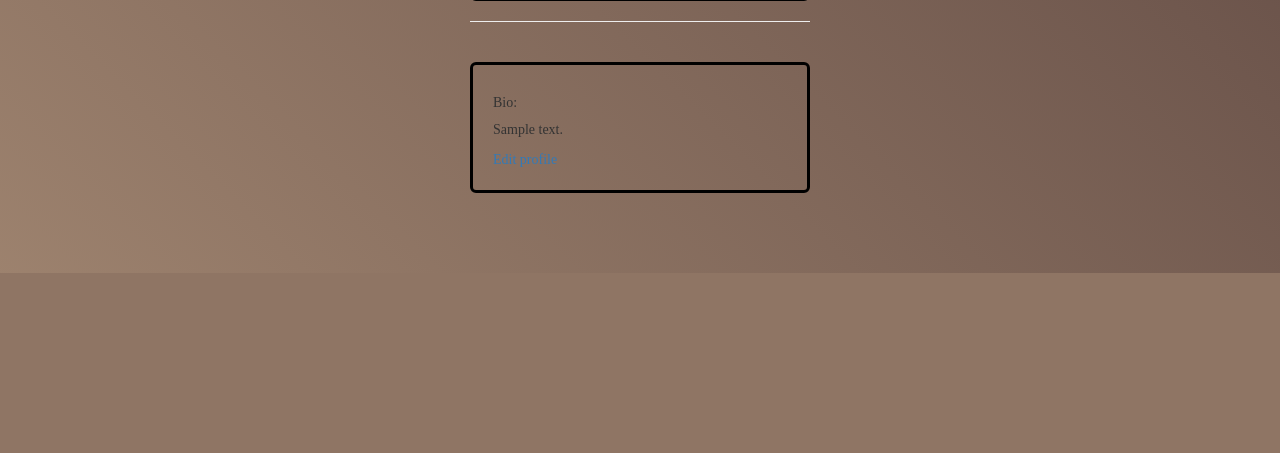
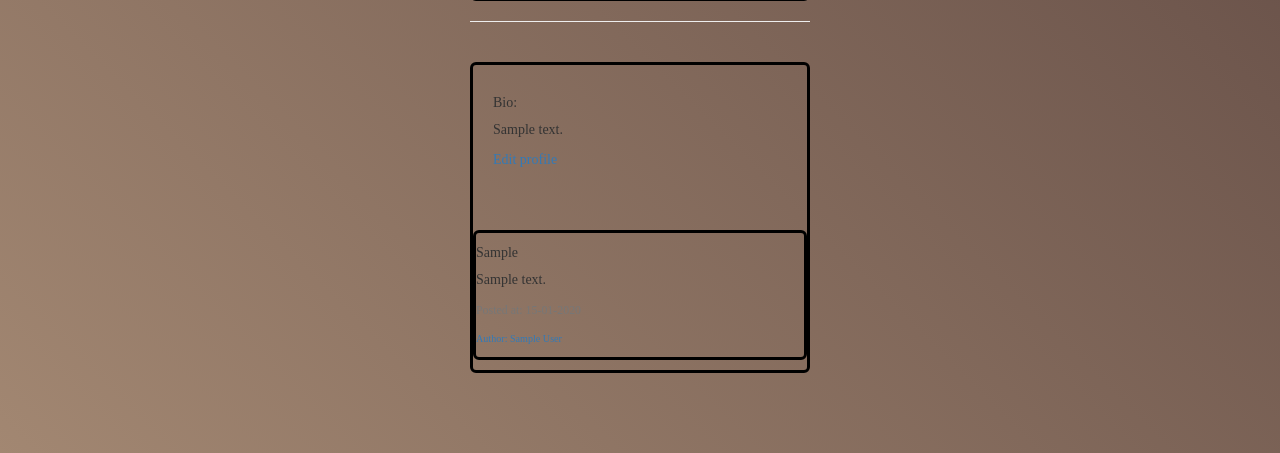
Before and after one commit to 96olbap/spotOn-blog, a Flask app: a page that uses app/templates/base.html in a window 1280 px wide. Shown: the part 868-1321 px from the top of the page. Before the commit the page ends 1141 px from the top, so only its background shows below. Run offline with Flask 2, Linux system fonts and the light colour scheme; a user stored in the database is signed in; tables that the repository leaves empty hold one stand-in row (values such as "Sample post"); grey boxes marked "Sample" are stand-in pictures; one stand-in notice (Sample message) is shown; some libraries are stand-ins or nearby versions.

Commit message:
This commit will update auth/view functions

```diff
--- a/app/auth/views.py
+++ b/app/auth/views.py
@@ -19,7 +19,7 @@ def register():
         db.session.add(user)
         db.session.commit()
 
-        flash(f'New account setup for {form.username.data}')
+        flash(f'New account setup for {form.username.data}',category = 'success')
 
         mail_message('Welcome to SpotOnBlog', 'email/welcome_user', user.email, user = user)
 
--- a/app/main/views.py
+++ b/app/main/views.py
@@ -31,11 +31,12 @@ def index():
 @main.route('/user/<uname>')
 def profile(uname):
     user = User.query.filter_by(username = uname).first()
+    posts = Blog_post.query.filter_by(user_id = user.id)
 
     if user is None:
         abort(404)
 
-    return render_template('profile/profile.html', user = user)
+    return render_template('profile/profile.html', user = user, posts = posts)
 
 @main.route('/user/<uname>/update',methods = ['GET','POST'])
 @login_required
--- a/app/templates/base.html
+++ b/app/templates/base.html
@@ -2,3 +2,16 @@
 
 <!-- Navbar block -->
 {% block navbar %} {% include 'navbar.html' %} {% endblock %}
+
+<!-- Flash messages -->
+{% with messages = get_flashed_messages(with_categories=True) %} {% if messages %} {% for category, message in messages %} {% if category == 'error' %}
+<div class="flash-message modal danger">
+    {{ message }}
+    <button class="btn modal-btn"> &times; </button>
+</div>
+{% else %}
+<div class="flash-message modal success" data>
+    {{ message }}
+    <button class="btn modal-btn">&times;</button>
+</div>
+{% endif %} {% endfor %} {% endif %} {% endwith %}
--- a/app/templates/profile/profile.html
+++ b/app/templates/profile/profile.html
@@ -45,6 +45,23 @@
                     <a class='edit-profile-link' href="{{url_for('main.update_profile',uname=user.username)}}">Edit profile</a> {% endif %}
 
                 </div>
+
+                <ul class="form">
+                    {% for blog in posts %}
+                    <li>
+                        <div class="card">
+                            <div class="card-body">
+                                <h5 class="card-title">{{ blog.category }}</h5>
+                                <p class="card-text">
+                                    {{ blog.content }}
+                                </p>
+                                <p class="card-text"><small class="text-muted">Posted at: {{blog.created_at.strftime('%d-%m-%Y')}}</p>
+                                <p class="card-text"><small class="text-muted"><a href="#">Author: {{blog.author}}</a></p>
+                            </div>
+                        </div>
+                    </li>
+                    {% endfor %}
+                </ul>
             </div>
         </div>
     </section>
```
